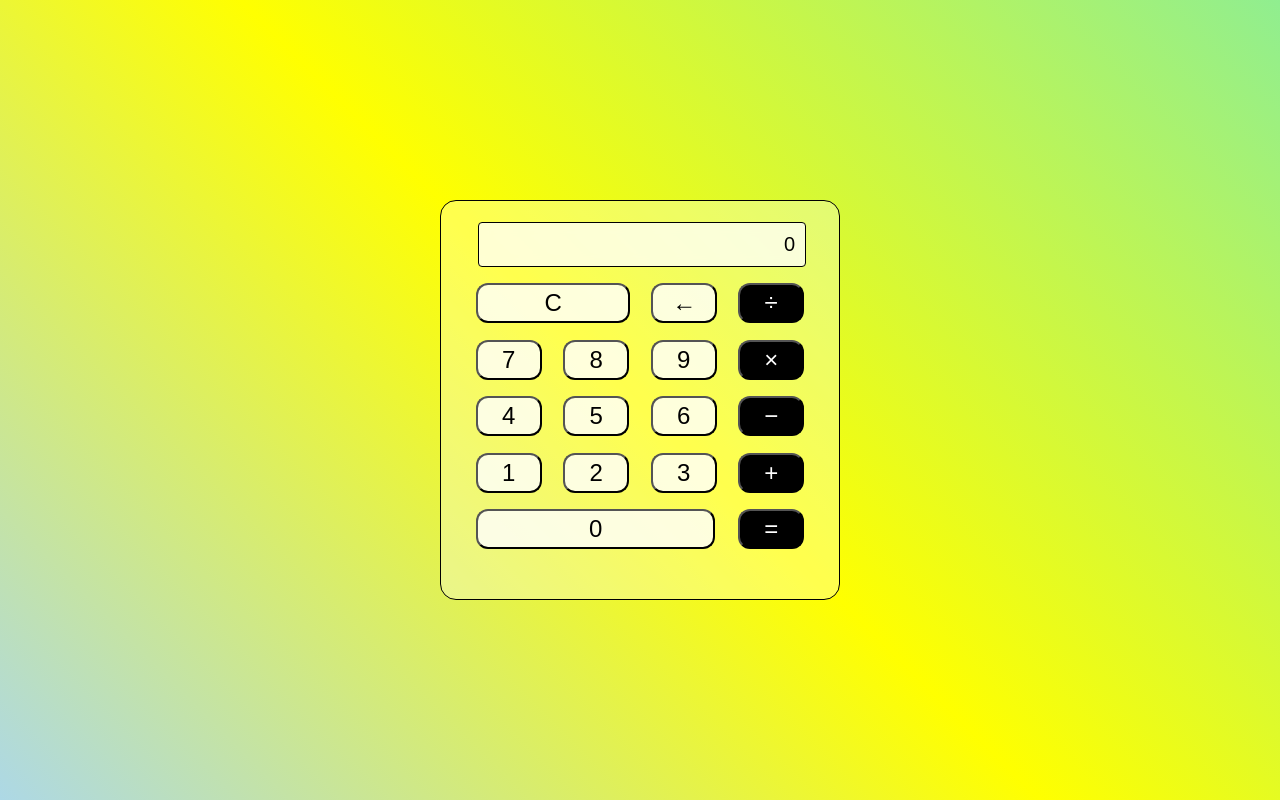
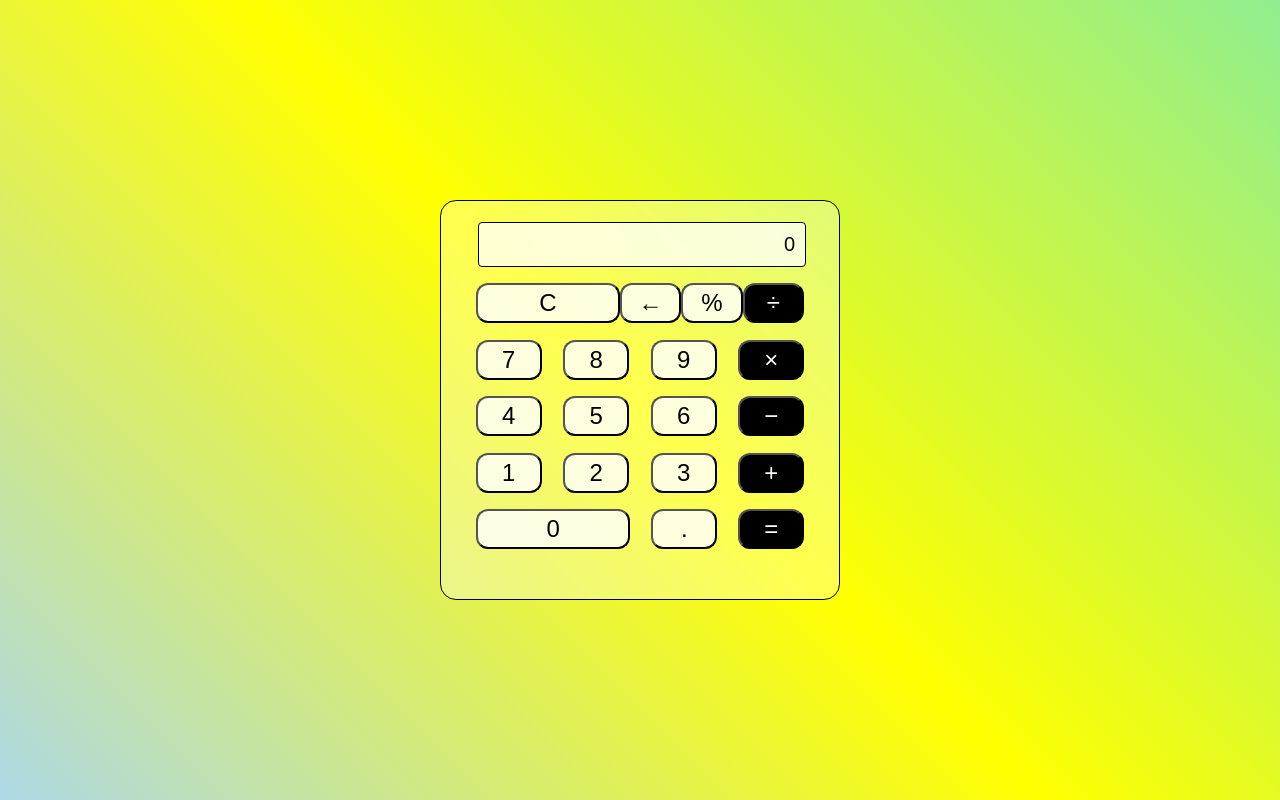
Before and after one commit to SharathShivaNaikBanoth/webApplicationCalc, a plain HTML site: page v_DarkKnight/HTML/index.html in a window 1280 px wide. Drawn offline with Linux system fonts and the light colour scheme.

Commit message:
modulus and decimal buttons

```diff
--- a/v_DarkKnight/HTML/index.html
+++ b/v_DarkKnight/HTML/index.html
@@ -20,6 +20,9 @@
                 </button>
                 <button class="row-button">
                     &larr;
+                </button>
+                <button class="row-button">
+                    &percnt;
                 </button>
                 <button class="row-button">
                     &div;
@@ -68,8 +71,11 @@
                 </button>
             </div>
             <div class="calc-button-row">
-                <button class="row-button triple">
+                <button class="row-button double">
                     0
+                </button>
+                <button class="row-button">
+                    .
                 </button>
                 <button class="row-button">
                     &equals;
--- a/v_DarkKnight/HTML/styles.css
+++ b/v_DarkKnight/HTML/styles.css
@@ -82,7 +82,3 @@ body{
 .double{
     flex-basis: 47%;
 }
-
-.triple{
-    flex-basis:73%;
-}
```
